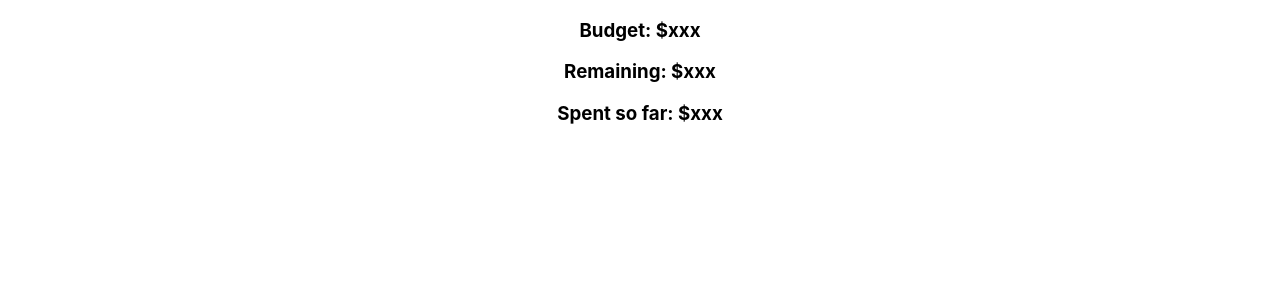
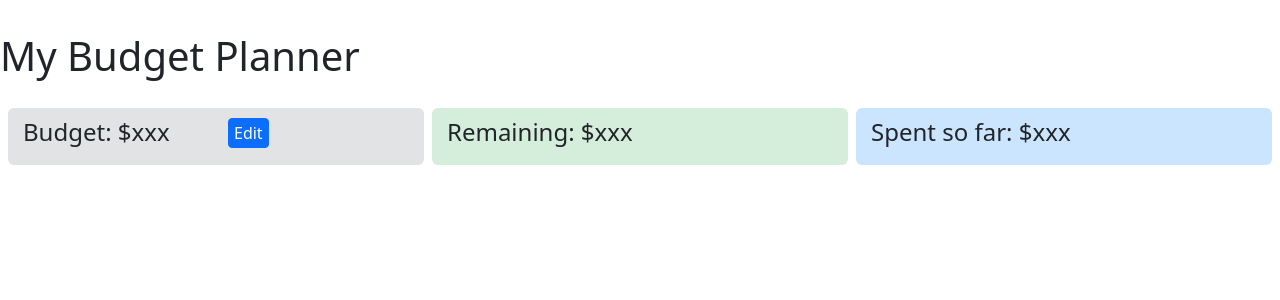
Before and after one commit to momopeachyh/budget-planner-app, a React (Create React App) app: page / in a window 1280 px wide. Shown: the top 300 px of the page. Built offline with nearby package versions, Linux system fonts and the light colour scheme.

Commit message:
Styling and layout for budget overview

```diff
--- a/package.json
+++ b/package.json
@@ -6,6 +6,7 @@
     "@testing-library/jest-dom": "^5.16.3",
     "@testing-library/react": "^12.1.4",
     "@testing-library/user-event": "^13.5.0",
+    "bootstrap": "^5.1.3",
     "react": "^18.0.0",
     "react-dom": "^18.0.0",
     "react-redux": "^7.2.6",
--- a/src/App.css
+++ b/src/App.css
@@ -1,38 +1,3 @@
 .App {
-  text-align: center;
+  margin: 2em auto;
 }
-
-.App-logo {
-  height: 40vmin;
-  pointer-events: none;
-}
-
-@media (prefers-reduced-motion: no-preference) {
-  .App-logo {
-    animation: App-logo-spin infinite 20s linear;
-  }
-}
-
-.App-header {
-  background-color: #282c34;
-  min-height: 100vh;
-  display: flex;
-  flex-direction: column;
-  align-items: center;
-  justify-content: center;
-  font-size: calc(10px + 2vmin);
-  color: white;
-}
-
-.App-link {
-  color: #61dafb;
-}
-
-@keyframes App-logo-spin {
-  from {
-    transform: rotate(0deg);
-  }
-  to {
-    transform: rotate(360deg);
-  }
-}
--- a/src/App.js
+++ b/src/App.js
@@ -1,3 +1,4 @@
+import "bootstrap/dist/css/bootstrap.css";
 import "./App.css";
 import BudgetOverview from "./component/BudgetOverview";
 
--- /dev/null
+++ b/src/component/BudgetOverview.css
@@ -0,0 +1,26 @@
+.overview-row {
+  padding: 1em;
+}
+
+.overview-item {
+  border-radius: 6px;
+  font-size: 8px;
+  margin: 0.5em;
+  padding: 10px 15px;
+}
+
+.budget {
+  background: #e1e3e4;
+}
+
+.edit-budget {
+  padding: 2px 5px;
+}
+
+.remainder {
+  background: #d5eddb;
+}
+
+.total-expenditures {
+  background: #cbe5ff;
+}
--- a/src/component/BudgetOverview.js
+++ b/src/component/BudgetOverview.js
@@ -1,11 +1,30 @@
 import React from "react";
+import "./BudgetOverview.css";
 
 function BudgetOverview(props) {
   return (
     <div className="BudgetOverview">
-      <h3>Budget: $xxx</h3>
-      <h3>Remaining: $xxx</h3>
-      <h3>Spent so far: $xxx</h3>
+      <h1>My Budget Planner</h1>
+      <div className="row overview-row">
+        <div className="col overview-item budget">
+          <div className="row">
+            <div className="col">
+              <h4>Budget: $xxx</h4>
+            </div>
+            <div className="col">
+              <button className="btn btn-primary edit-budget">Edit</button>
+            </div>
+          </div>
+        </div>
+
+        <div className="col overview-item remainder">
+          <h4>Remaining: $xxx</h4>
+        </div>
+
+        <div className="col overview-item total-expenditures">
+          <h4>Spent so far: $xxx</h4>
+        </div>
+      </div>
     </div>
   );
 }
```
Also changed, not shown: public/index.html (+5 -4 lines), 1 other file (tests, documents, lock files or other folders).
